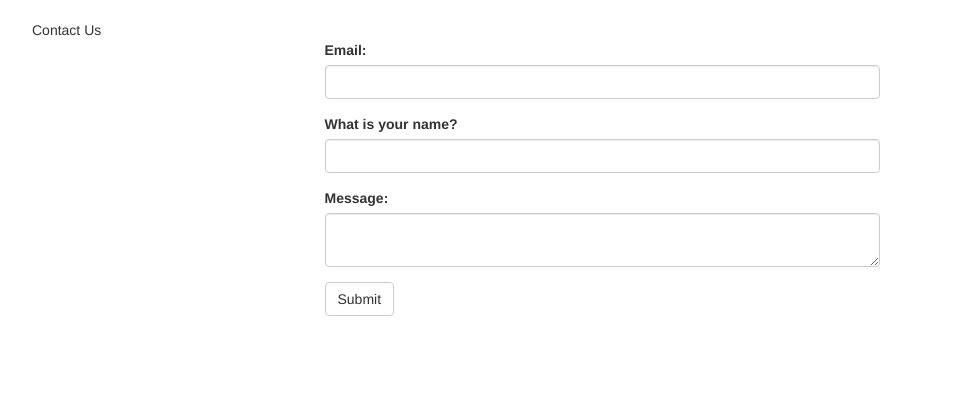
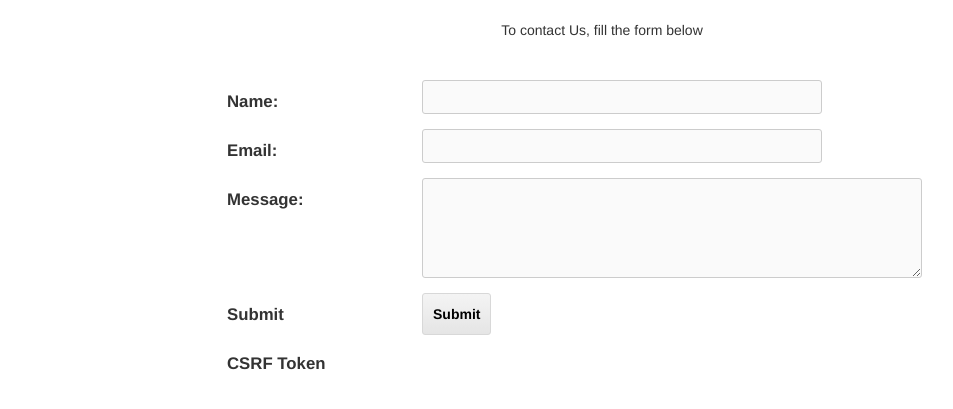
Before and after one commit to fiston/stones, a Flask app: page /contact in a window 1280 px wide. Shown: the part 52-461 px from the top of the page, without its empty margins (38-991 px from the left). Run offline with Flask 2, Linux system fonts and the light colour scheme; some libraries are stand-ins or nearby versions.

Commit message:
polishing the form with main.css

```diff
--- a/app.py
+++ b/app.py
@@ -37,6 +37,7 @@ def home():
 @app.route('/about')
 def about():
     return render_template('about.html')
+
 @app.route('/contact')
 def contact():
     form = ContactForm()
@@ -63,8 +64,8 @@ class NameForm(Form):
     submit = SubmitField('Submit')
 
 class ContactForm(Form):
+    name = StringField("Name:", validators=[DataRequired()])
     email = StringField("Email:", validators=[Email()])
-    name = StringField("What is your name?", validators=[DataRequired()])
     message = TextAreaField("Message:", validators=[DataRequired()])
 
     submit = SubmitField('Submit')
--- a/static/css/main.css
+++ b/static/css/main.css
@@ -13,10 +13,76 @@ background-color:#F5F5DC;
 .footer{
 background-color:gray;
 position:relative
-bottom:0px;
+bottom:0%;
 }
 
 .message{
 width: 300px;
  height: 150px;
 }
+
+/* Contact form */
+form label {
+  font-size: 1.2em;
+  font-weight: bold;
+  display: block;
+  padding: 10px 0;
+}
+
+form input#name,
+form input#age,
+form input#email,
+form input#subject {
+  width: 400px;
+  background-color: #fafafa;
+  -webkit-border-radius: 3px;
+     -moz-border-radius: 3px;
+          border-radius: 3px;
+  border: 1px solid #cccccc;
+  padding: 5px;
+  font-size: 1.1em;
+}
+
+form textarea#message {
+  width: 500px;
+  height: 100px;
+  background-color: #fafafa;
+  -webkit-border-radius: 3px;
+     -moz-border-radius: 3px;
+          border-radius: 3px;
+  border: 1px solid #cccccc;
+  margin-bottom: 10px;
+  padding: 5px;
+  font-size: 1.1em;
+}
+
+form input#submit {
+  display: block;
+  -webkit-border-radius: 3px;
+     -moz-border-radius: 3px;
+          border-radius: 3px;
+  border:1px solid #d8d8d8;
+  padding: 10px;
+  font-weight:bold;
+  text-align: center;
+  color: #000000;
+  background-color: #f4f4f4;
+  background-image: -webkit-gradient(linear, left top, left bottom, color-stop(0%, #f4f4f4), color-stop(100%, #e5e5e5));
+  background-image: -webkit-linear-gradient(top, #f4f4f4, #e5e5e5);
+  background-image: -moz-linear-gradient(top, #f4f4f4, #e5e5e5);
+  background-image: -ms-linear-gradient(top, #f4f4f4, #e5e5e5);
+  background-image: -o-linear-gradient(top, #f4f4f4, #e5e5e5);
+  background-image: linear-gradient(top, #f4f4f4, #e5e5e5);filter:progid:DXImageTransform.Microsoft.gradient(GradientType=0,startColorstr=#f4f4f4, endColorstr=#e5e5e5);
+}
+
+form input#submit:hover{
+  cursor: pointer;
+  border:1px solid #c1c1c1;
+  background-color: #dbdbdb;
+  background-image: -webkit-gradient(linear, left top, left bottom, color-stop(0%,#dbdbdb), color-stop(100%, #cccccc));
+  background-image: -webkit-linear-gradient(top, #dbdbdb, #cccccc);
+  background-image: -moz-linear-gradient(top, #dbdbdb, #cccccc);
+  background-image: -ms-linear-gradient(top, #dbdbdb, #cccccc);
+  background-image: -o-linear-gradient(top, #dbdbdb, #cccccc);
+  background-image: linear-gradient(top, #dbdbdb, #cccccc);filter:progid:DXImageTransform.Microsoft.gradient(GradientType=0,startColorstr=#dbdbdb, endColorstr=#cccccc);
+}
--- a/templates/contact.html
+++ b/templates/contact.html
@@ -2,11 +2,32 @@
 {% import "bootstrap/wtf.html" as wtf %}
 {% block title %}Home{% endblock %}
 {% block page_content %}
-        Contact Us <br/>
+
 <div class="row">
-  <div class="col-md-3"></div>
-  <div class="col-md-6">{{ wtf.quick_form(form) }}</div>
-  <div class="col-md-3"></div>
+    <div class="col-md-2"></div>
+    <div class="col-md-8"><center>To contact Us, fill the form below </center> <br/><br/>
+        <form action="" method='POST'>
+
+
+            {% for field in form %}
+            <div class="row">
+                <div class="col-md-3">
+                   {{field.label}}
+
+
+
+                </div>
+                <div class="col-md-5">
+                    {{field}}
+                </div>
+            </div>
+            {% endfor %}
+
+
+
+        </form></div>
+</div>
+<div class="col-md-2"></div>
 </div>
 
 
```
